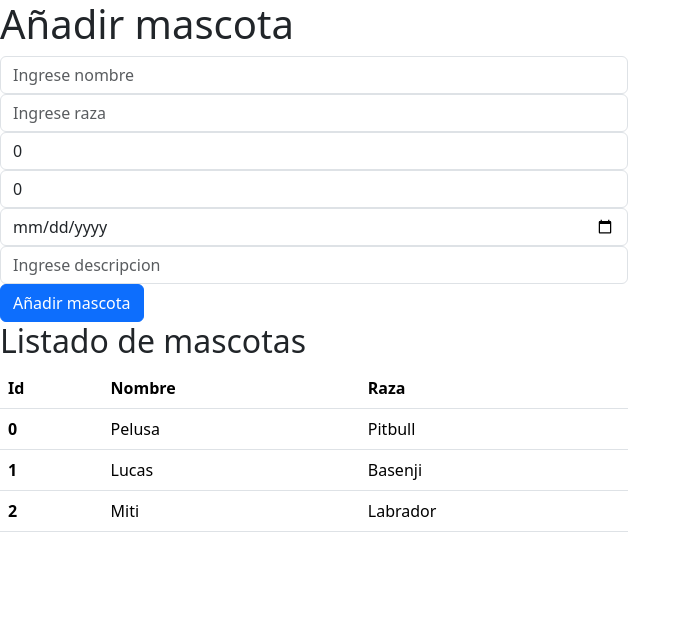
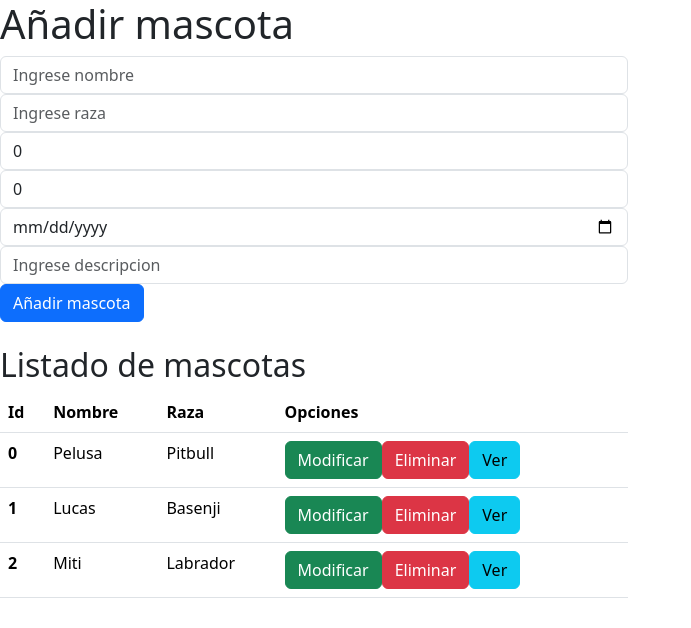
Before and after one commit to DanielaAndreaGonzalez/mirefugio, an Angular app: page / in a window 1280 px wide. Shown: the top 628 px of the page, without its empty margins (0-691 px from the left). Built offline with nearby package versions, Linux system fonts and the light colour scheme.

Commit message:
Se agrega botones de editar eliminar y ver

```diff
--- a/src/app/refugio/components/list-pets/list-pets.component.html
+++ b/src/app/refugio/components/list-pets/list-pets.component.html
@@ -1,3 +1,4 @@
+<br>
 <h2>Listado de mascotas</h2>
 <div>
         <table class="table">
@@ -6,6 +7,7 @@
                 <th scope="col">Id</th>
                 <th scope="col">Nombre</th>
                 <th scope="col">Raza</th>
+                <th scope="col">Opciones</th>
               </tr>
             </thead>
             <tbody>
@@ -13,6 +15,11 @@
                 <th scope="row">{{i}}</th>
                 <td>{{pets.nombre}}</td>
                 <td>{{pets.raza}}</td>
+                <td>
+                  <button type="button" class="btn btn-success">Modificar</button>
+                  <button type="button" class="btn btn-danger">Eliminar</button>
+                  <button type="button" class="btn btn-info">Ver</button>
+                </td>
               </tr>
             </tbody>
           </table>
```
